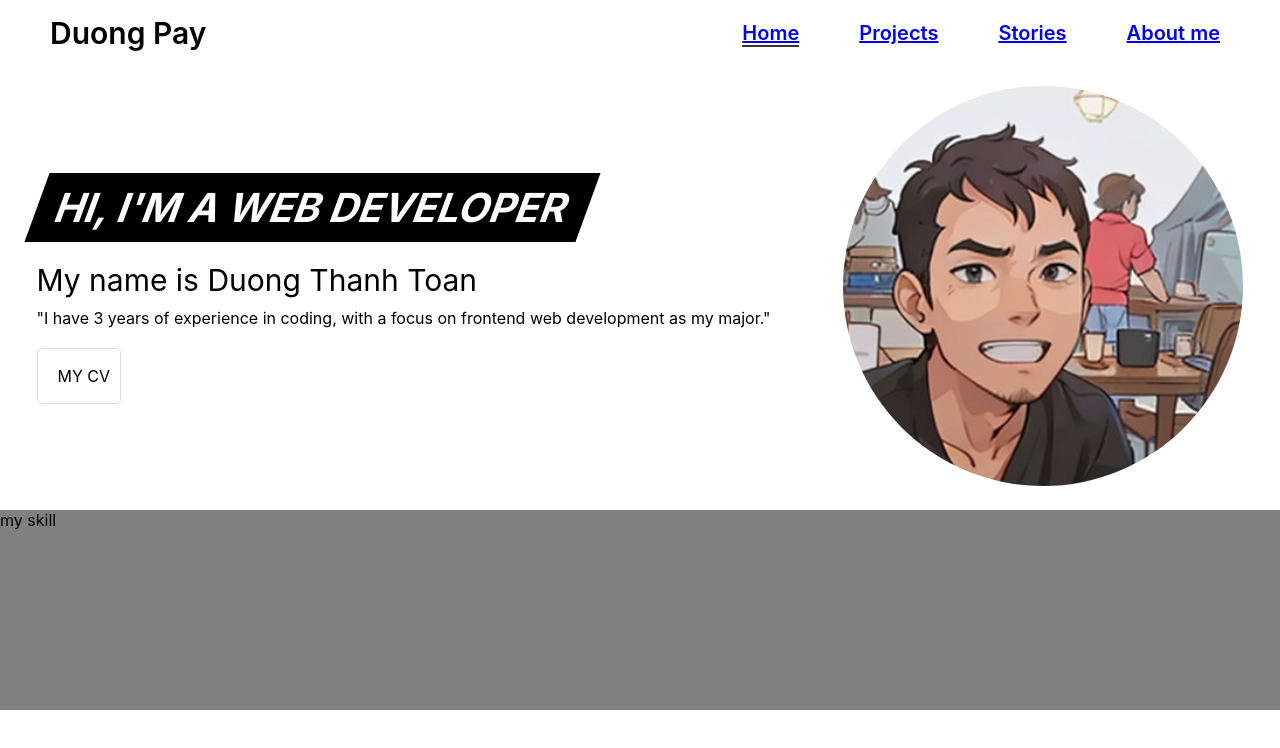
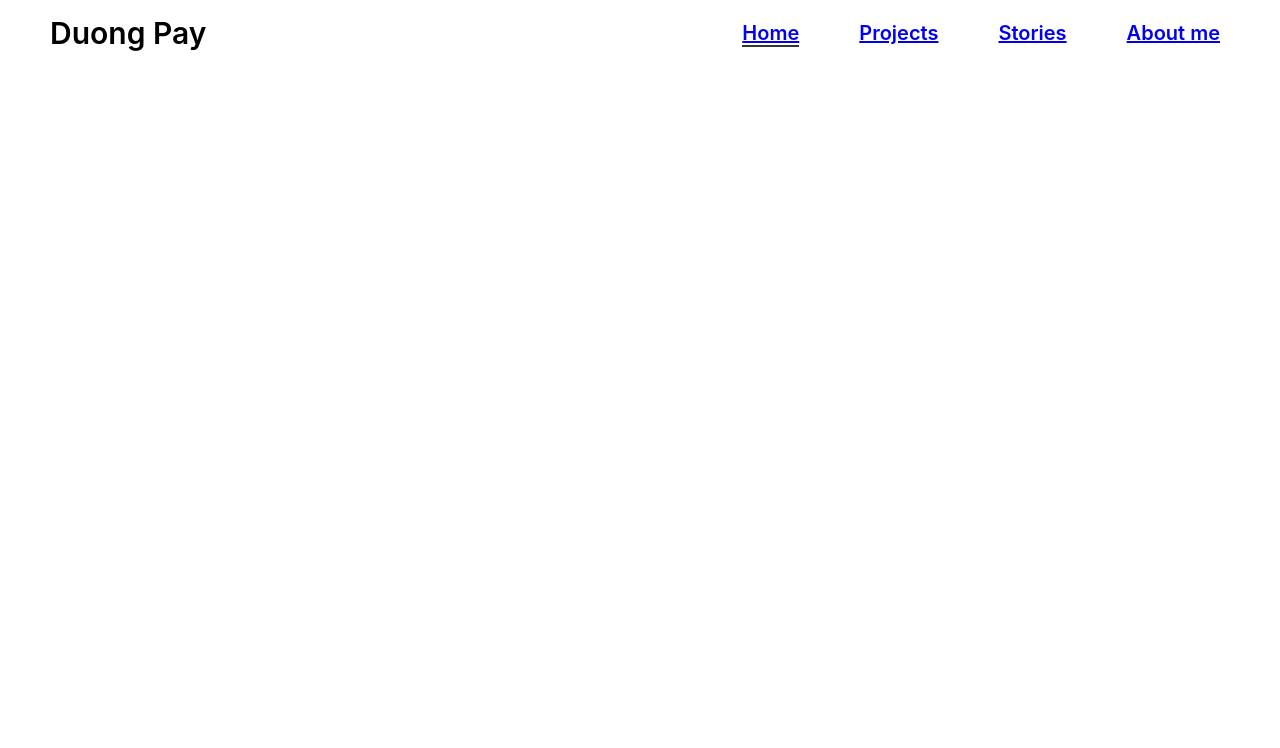
Before and after one commit to thanhtoan0306/duongpay, a React (Create React App) app: page / in a window 1280 px wide. Shown: the top 748 px of the page. Built offline with nearby package versions, Linux system fonts and the light colour scheme.

Commit message:
clean homepage

```diff
--- a/src/container/HomePage/index.js
+++ b/src/container/HomePage/index.js
@@ -1,31 +1,9 @@
 import React from "react";
-// import { DownloadIcon } from "@/public/custom-icons/custom-icons";
-import "./HomePage.css"
 
 const HomePage = () => {
   return (
-    <div style={{marginTop: 20}}>
-      <div className="content-container">
-        <div className="content">
-          <div className="myname">HI, I'M A WEB DEVELOPER</div>
-          <div className="job">My name is Duong Thanh Toan</div>
-          <div className="major">"I have 3 years of experience in coding, with a focus on frontend web development as my major."</div>
-          <div className="cv-button">
-            <div>
-              <span className="prefix">{/* <DownloadIcon /> */}</span>
-              <span className="button-label"> MY CV</span>
-            </div>
-          </div>
-        </div>
-        <div className="image-box">
-          <div className="image-container">
-            <img alt="" src="/images/duongpay.jpg" />
-          </div>
-        </div>
-      </div>
-      <div style={{height: 200, width: '100%', background: 'gray', marginTop: 20}}>
-        my skill
-      </div>
+    <div>
+
     </div>
   );
 };
```
